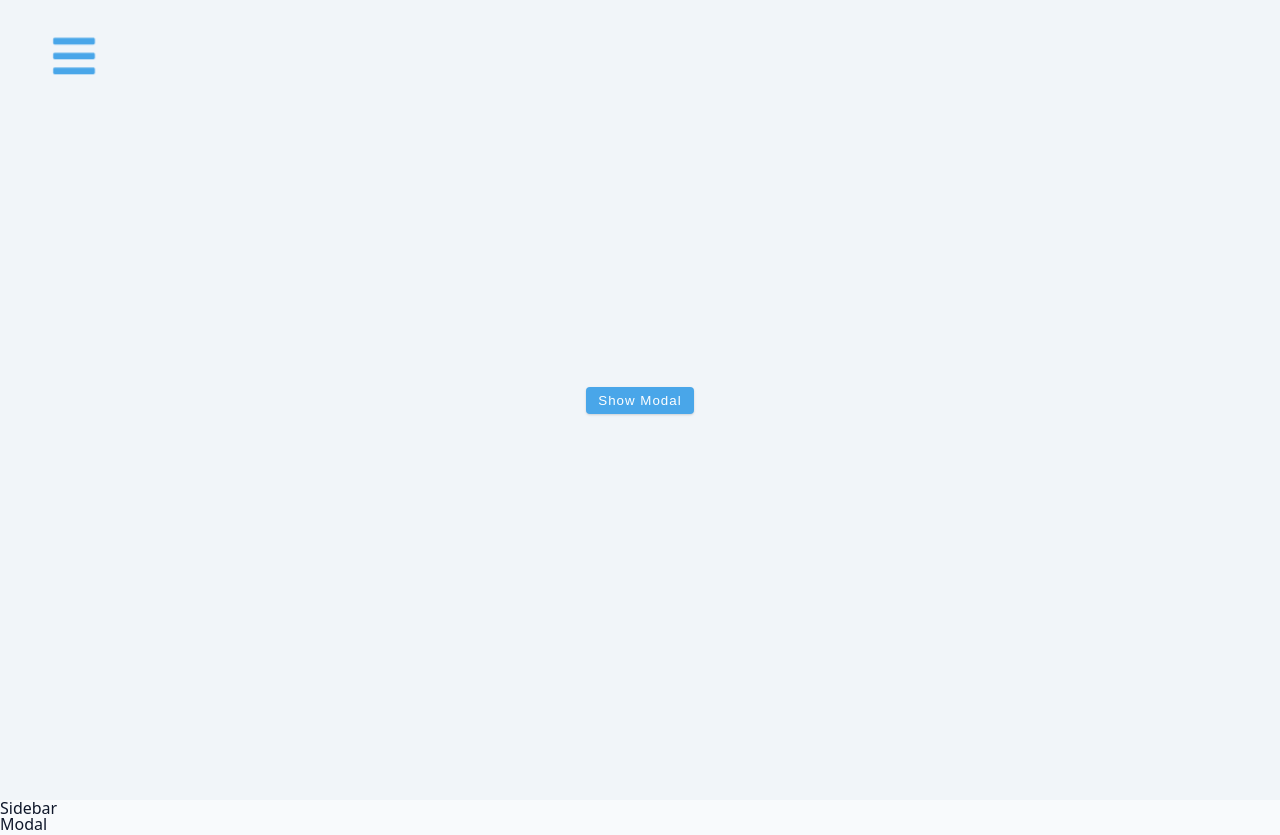
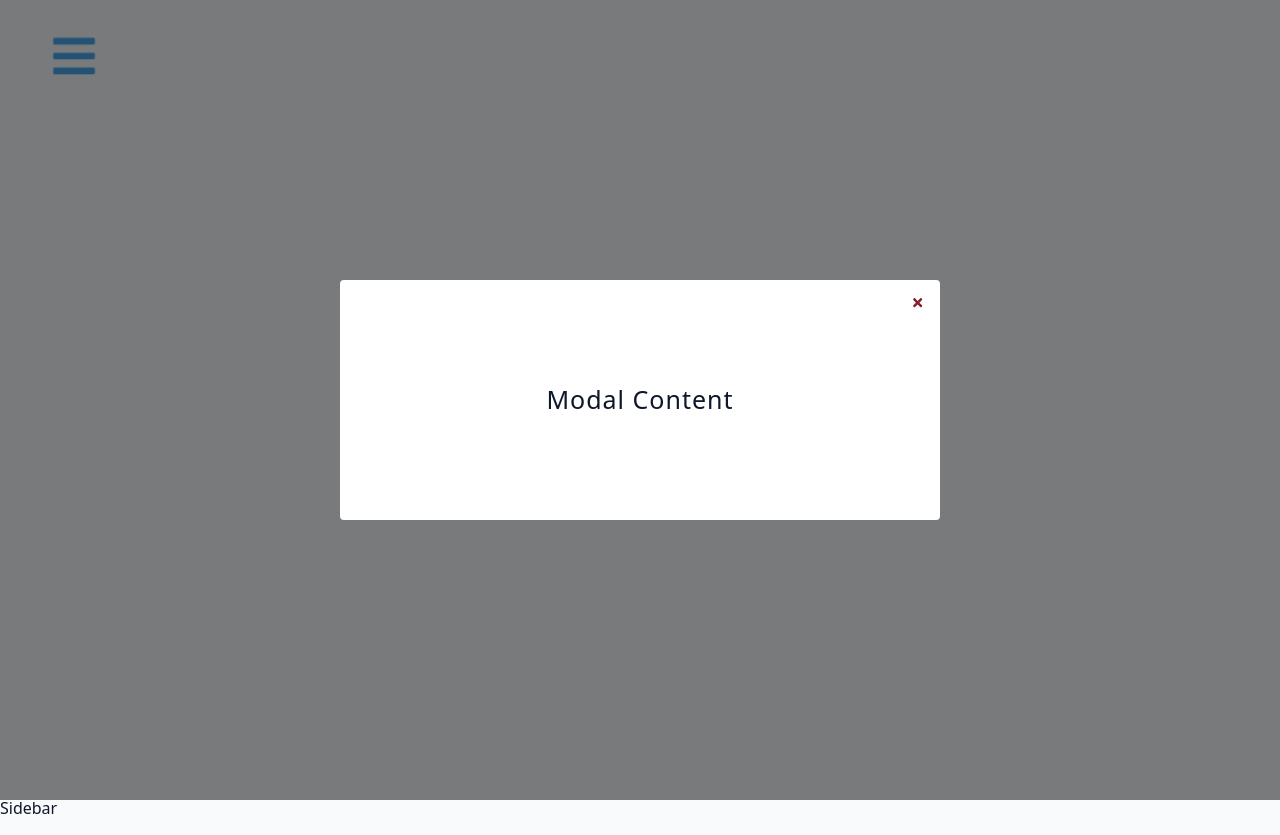
Before and after one commit to luc4s-git/sidebar, a React (Vite) app: page / in a window 1280 px wide. Both pictures are taken after a click on the button "Show Modal". Built offline with nearby package versions, Linux system fonts and the light colour scheme.

Commit message:
modal component

```diff
--- a/src/components/Modal.jsx
+++ b/src/components/Modal.jsx
@@ -1,3 +1,20 @@
+import { FaTimes } from 'react-icons/fa';
+import { useGlobalContext } from '../context/context';
+
 export default function Modal() {
-  return <div>Modal</div>;
+  const { isModalOpen, closeModal } = useGlobalContext();
+  return (
+    <>
+      {isModalOpen && (
+        <div className="modal-overlay">
+          <div className="modal-container">
+            <h4>Modal content</h4>
+            <button className="close-modal-btn" onClick={closeModal}>
+              <FaTimes />
+            </button>
+          </div>
+        </div>
+      )}
+    </>
+  );
 }
--- a/src/index.css
+++ b/src/index.css
@@ -290,3 +290,37 @@ main {
     transform: scale(1);
   }
 }
+
+.modal-overlay {
+  position: fixed;
+  top: 0;
+  left: 0;
+  width: 100%;
+  height: 100%;
+  background-color: rgba(0, 0, 0, 0.5);
+  display: grid;
+  place-items: center;
+}
+
+.modal-container {
+  background-color: var(--white);
+  width: 90vw;
+  height: 30vh;
+  border-radius: var(--borderRadius);
+  max-width: var(--fixed-width);
+  text-align: center;
+  display: grid;
+  place-items: center;
+  position: relative;
+  overflow: hidden;
+}
+
+.close-modal-btn {
+  position: absolute;
+  top: 1rem;
+  right: 1rem;
+  background-color: transparent;
+  border: transparent;
+  cursor: pointer;
+  color: var(--red-dark);
+}
```
